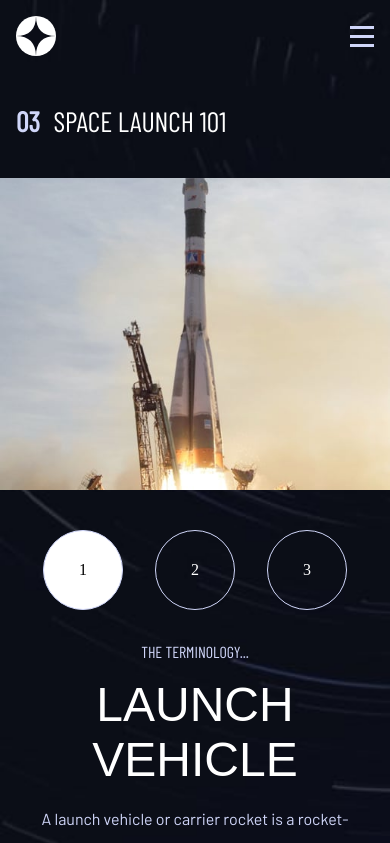
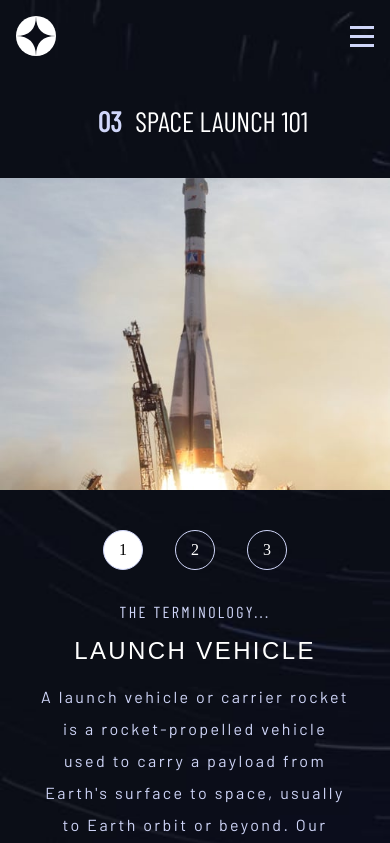
Before and after one commit to M-E-J-O-R/Space-Tourism, a React (Create React App) app: page /technology in a window 390 px wide. Shown: the top 843 px of the page. Built offline with nearby package versions, Linux system fonts and the light colour scheme; a web font is replaced by a local one.

Commit message:
done with space tourism

```diff
--- a/src/styles/technology.css
+++ b/src/styles/technology.css
@@ -122,4 +122,17 @@
   .Technology {
     background-image: url("../assets/technology/background-technology-mobile.jpg");
   }
+  .technology-heading {
+    justify-self: center;
+  }
+  .technology-nav div {
+    width: 40px;
+    height: 40px;
+  }
+  .technology-details {
+    letter-spacing: 2.4px;
+  }
+  .technology-details .technology-title {
+    font-size: 1.5rem;
+  }
 }/*# sourceMappingURL=technology.css.map */
--- a/src/styles/technology.scss
+++ b/src/styles/technology.scss
@@ -102,14 +102,14 @@
   .technology-details-wrapper {
     justify-self: center;
     flex-direction: column;
-    //border: 1px solid yellow;
+
     width: 80%;
     gap: 2rem;
     .technology-nav {
       flex-direction: row;
     }
     .technology-details {
-      // border: 1px solid blue;
+
       text-align: center;
       .technology-title {
         margin: 1rem 0;
@@ -119,7 +119,6 @@
 
   .technology-image {
     width: 100%;
-    //background-image: url("../assets/technology/image-launch-vehicle-landscape.jpg");
     height: 312px;
     grid-row: 2;
     justify-self: center;
@@ -129,4 +128,19 @@
   .Technology {
     background-image: url("../assets/technology/background-technology-mobile.jpg");
   }
+  .technology-heading{
+    justify-self: center;
+  }
+  .technology-nav{
+    div{
+      width: 40px;
+      height: 40px;
+    }
+  }
+  .technology-details{
+    letter-spacing: 2.4px;
+    .technology-title{
+      font-size: 1.5rem;
+    }
+  }
 }
```
Also changed, not shown: 1 other file (tests, documents, lock files or other folders).
